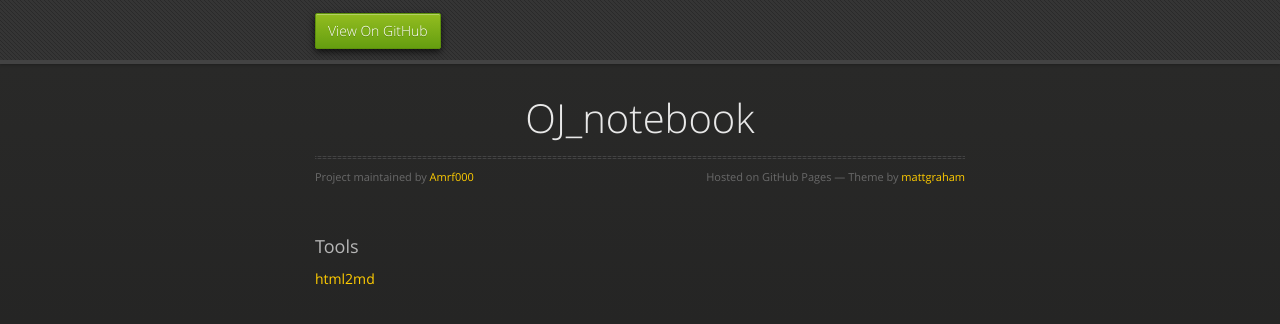
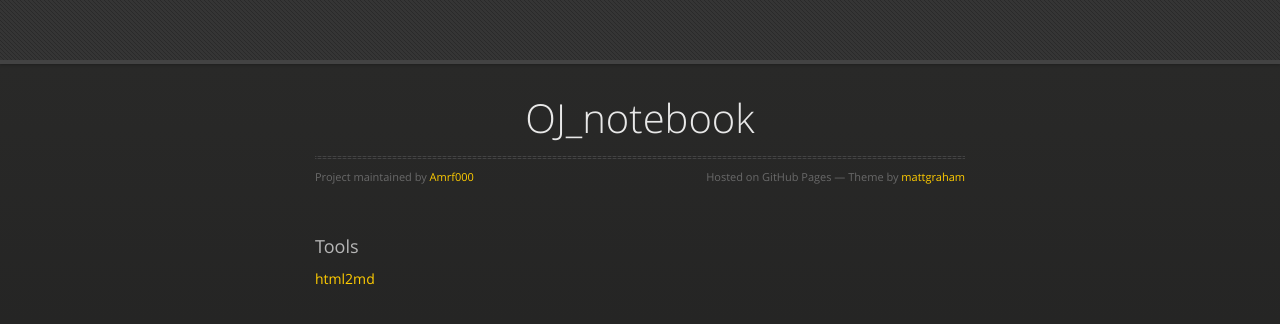
Before and after one commit to Amrf000/OJ_notebook, a Jekyll site: the page built from index.md, in a window 1280 px wide. Shown: the top 324 px of the page. Built offline with Jekyll 4.4.1, drawn with Linux system fonts in a browser that asks for light colours; our own code applies the rules of GitHub Pages for plain Markdown files; the repository's description, which GitHub fills in, is left out.

```diff
--- a/_layouts/default.html
+++ b/_layouts/default.html
@@ -21,12 +21,12 @@
       <div id="header">
         <nav>
           <ul>
-            <li class="fork"><a href="{{ site.github.repository_url }}">View On GitHub</a></li>
-            {% if site.show_downloads %}
+            <!--<li class="fork"><a href="{{ site.github.repository_url }}">View On GitHub</a></li>-->
+            <!--{% if site.show_downloads %}
               <li class="downloads"><a href="{{ site.github.zip_url }}">ZIP</a></li>
               <li class="downloads"><a href="{{ site.github.tar_url }}">TAR</a></li>
               <li class="title">DOWNLOADS</li>
-            {% endif %}
+            {% endif %}-->
           </ul>
         </nav>
       </div><!-- end header -->
```
